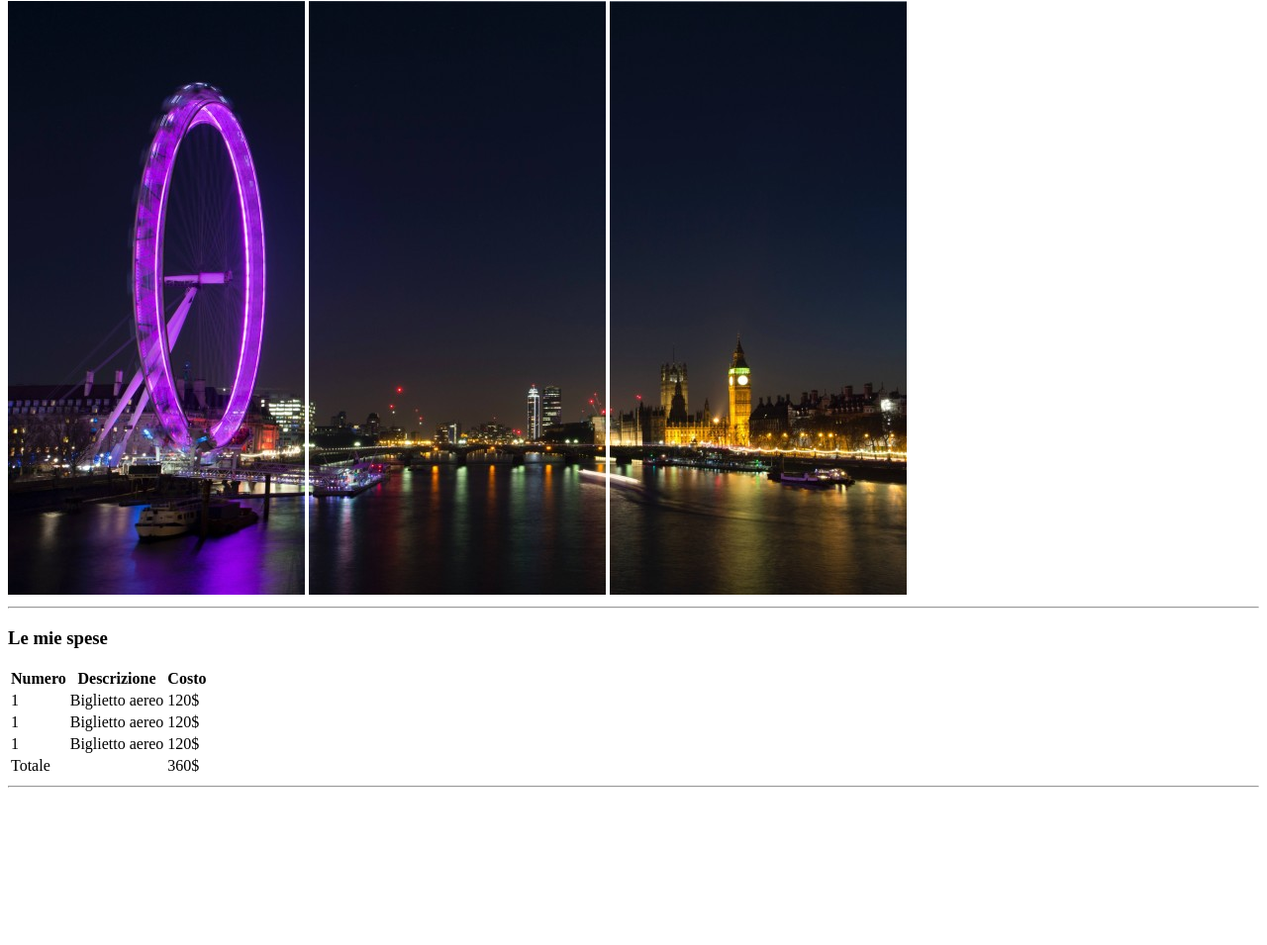
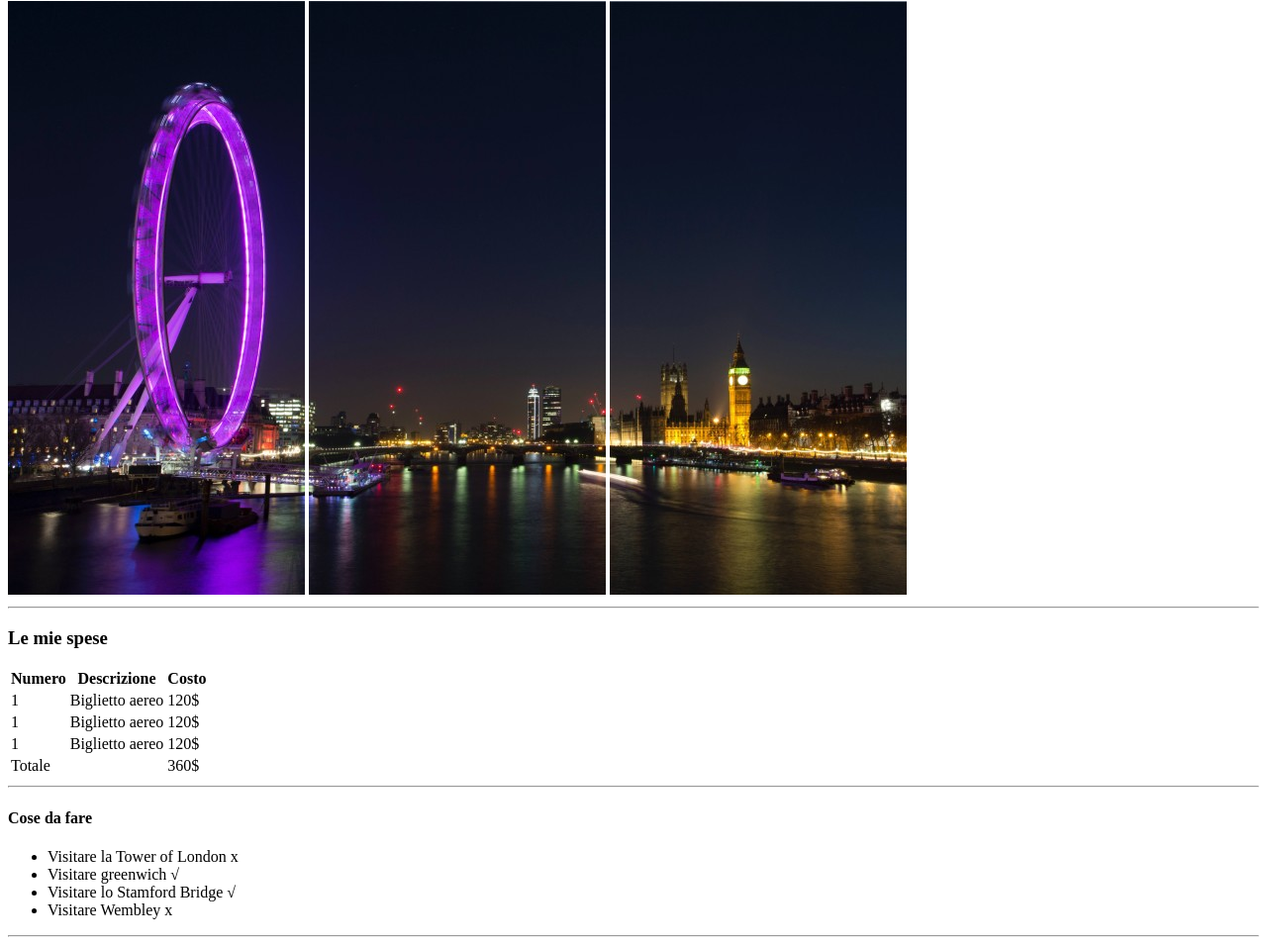
Before and after one commit to Anto231996/html-london-trip, a plain HTML site: page index.html in a window 1280 px wide. Shown: the part 79-1034 px from the top of the page at 99% size. Before the commit the page ends 883 px from the top, so only its background shows below. Drawn offline with Linux system fonts and the light colour scheme.

Commit message:
Cosa da fare

```diff
--- a/index.html
+++ b/index.html
@@ -24,8 +24,9 @@
             <hr>
     </header>
     <main>
+
+        <!-- Inizio tabella spese -->
         <h3>Le mie spese</h3>
-        <!-- Inizio tabella spese -->
         <table>
             <thead>
                 <tr>
@@ -62,6 +63,18 @@
         </table>
         <!-- Fine tabella spese -->
         <hr>
+        <!-- Inizio cose da fare -->
+        <h4>Cose da fare</h4>
+        <ul>
+            <li>Visitare la Tower of London x</li>
+            <li>Visitare greenwich &radic;</li>
+            <li>Visitare lo Stamford Bridge &radic;</li>
+            <li>Visitare Wembley x</li>
+        </ul>
+        <!-- Fine cose da fare -->
+        <hr>
+        <!-- Inizio info -->
+
     </main>
 
 </body>
```
